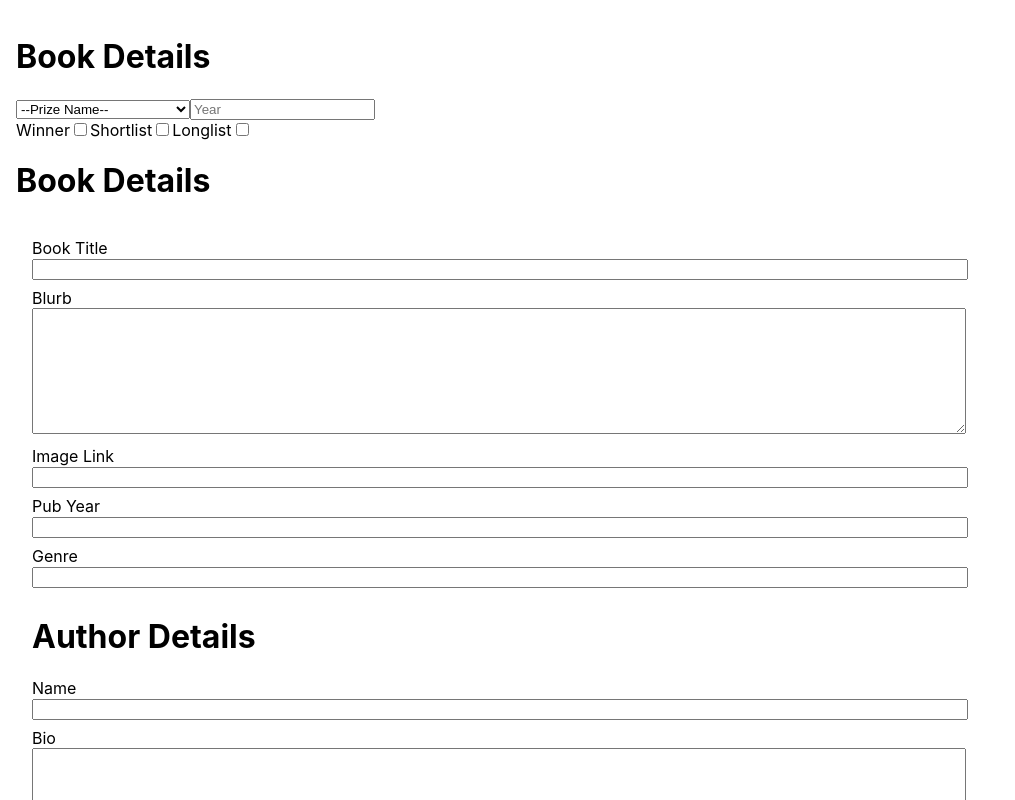
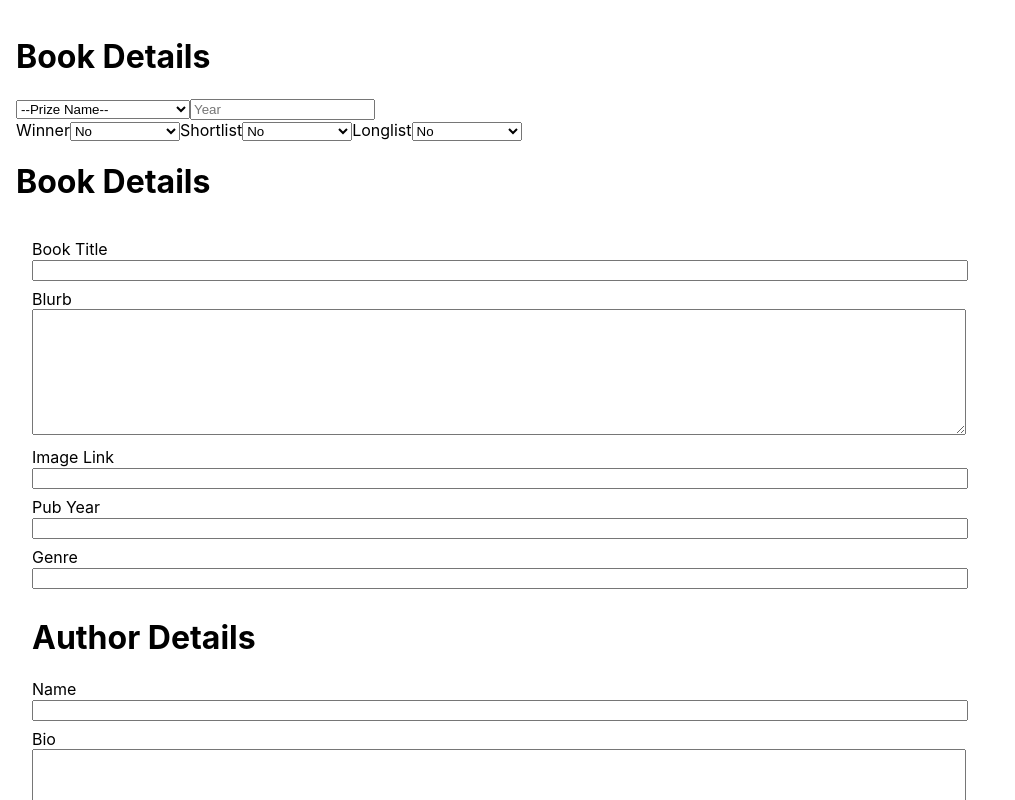
Before and after one commit to rupert-denton/biblion, a React (Create React App) app: page /curator/addbooktoprize in a window 1280 px wide. Shown: the top 800 px of the page, without its empty margins (0-1015 px from the left). Built offline with nearby package versions, Linux system fonts and the light colour scheme.

Commit message:
almost finsihed wiring up post to prize

```diff
--- a/db.js
+++ b/db.js
@@ -131,7 +131,8 @@ async function addBooksToPrizes(bookData, authorData, prizeData) {
   joinAuthorToBook(bookData, authorData)
   const author_id = await addurnData(authorData)
   const book_id = await addurnData(bookData)
-  const prize_id = await getPrizeId(prizeData.prize_name)
+  const prize_id = await getPrizeId(prizeData.name)
+  console.log(author_id, book_id)
   const prize_info = {
     ...prizeData,
     prize_id: prize_id[0].prize_id,
@@ -140,7 +141,7 @@ async function addBooksToPrizes(bookData, authorData, prizeData) {
   }
   console.log(prize_info)
 
-  delete prize_info.prize_name
+  delete prize_info.name
   return await db('booksprizes').insert(prize_info)
 }
 
--- a/routes.js
+++ b/routes.js
@@ -94,6 +94,7 @@ router.post('/addbook', (req, res) => {
 
 //POST /api/v1/addtoprize
 router.post('/addtoprize', (req, res) => {
+  console.log(req.body)
   const bookData = req.body[0]
   const authorData = req.body[1]
   const prizeData = req.body[2]
--- a/src/apiClient.js
+++ b/src/apiClient.js
@@ -91,7 +91,7 @@ export function postBookWithAuthor(data) {
 export function postBooksToPrize(data) {
   console.log(data)
   return request
-    .post(url)
+    .post(`${url}addtoprize`)
     .set({ data })
     .set('Accept', 'application/json')
     .then((response) => {
--- a/src/components/routes/client/client_routes/BookPage.jsx
+++ b/src/components/routes/client/client_routes/BookPage.jsx
@@ -38,6 +38,7 @@ export default function BookPage() {
       <div>{title}</div>
       <img src={cover_image} alt="the book cover" />
       <Link to={`/authors/${author_id}`}>{author_name}</Link>
+      <div>{blurb}</div>
     </div>
   )
 }
--- a/src/components/routes/curator/curator_routes/AddBook.jsx
+++ b/src/components/routes/curator/curator_routes/AddBook.jsx
@@ -1,5 +1,6 @@
 import './GlobalStyles.css'
 import React, { useState } from 'react'
+import * as api from '../../../../apiClient'
 
 export default function AddBook() {
   const [bookData, setBookData] = useState({
@@ -24,7 +25,12 @@ export default function AddBook() {
 
   const dataArr = [bookData, authorData, prizeData]
 
-  console.log(dataArr)
+  const handleSubmit = (e) => {
+    e.preventDefault()
+    api.postBooksToPrize(dataArr)
+  }
+
+  console.log(prizeData)
 
   const handleChangeBook = (e) => {
     let key = e.target.name
@@ -45,15 +51,18 @@ export default function AddBook() {
   const handleSetPrize = (e) => {
     let key = e.target.name
     let value = e.target.value
+    let checked = e.target.checked
     let prev = { ...prizeData }
-    prev[key] = value
+    prev[key] = value || checked
     setPrizeData(prev)
   }
 
   return (
     // book
+    <form onSubmit={handleSubmit}>
       <div className="curator-container">
         <h1 className="heading">Book Details</h1>
+
         <div className="prize-details-container">
           <div className="prize-details">
             <select
@@ -84,32 +93,49 @@ export default function AddBook() {
           </div>
           <div className="book-status">
             <label>Winner</label>
-          <input
-            type="checkbox"
+            <select
+              className="dropdown"
               name="winner"
-            value={true}
+              value={prizeData.winner}
               onChange={(e) => handleSetPrize(e)}
-          />
+            >
+              <option value="" disabled>
+                --Prize Name--
+              </option>
+              <option value="true">Yes</option>
+              <option value="false">No</option>
+            </select>
             <label>Shortlist</label>
-          <input
-            type="checkbox"
+            <select
+              className="dropdown"
               name="shortlist"
-            value={true}
+              value={prizeData.shortlist}
               onChange={(e) => handleSetPrize(e)}
-          />
+            >
+              <option value="" disabled>
+                --Prize Name--
+              </option>
+              <option value="true">Yes</option>
+              <option value="false">No</option>
+            </select>
             <label>Longlist</label>
-          <input
-            type="checkbox"
+            <select
+              className="dropdown"
               name="longlist"
-            value={true}
+              value={prizeData.longlist}
               onChange={(e) => handleSetPrize(e)}
-          />
+            >
+              <option value="" disabled>
+                --Prize Name--
+              </option>
+              <option value="true">Yes</option>
+              <option value="false">No</option>
+            </select>
           </div>
         </div>
 
         <h1 className="heading">Book Details</h1>
         <div className="form-container">
-        <form>
           <label>Book Title</label>
           <input
             type="text"
@@ -179,9 +205,9 @@ export default function AddBook() {
           <button type="submit" className="addBook">
             Add Book
           </button>
-        </form>
         </div>
       </div>
+    </form>
   )
 }
 
```
Lines whose indentation alone changed are shown as unchanged.
